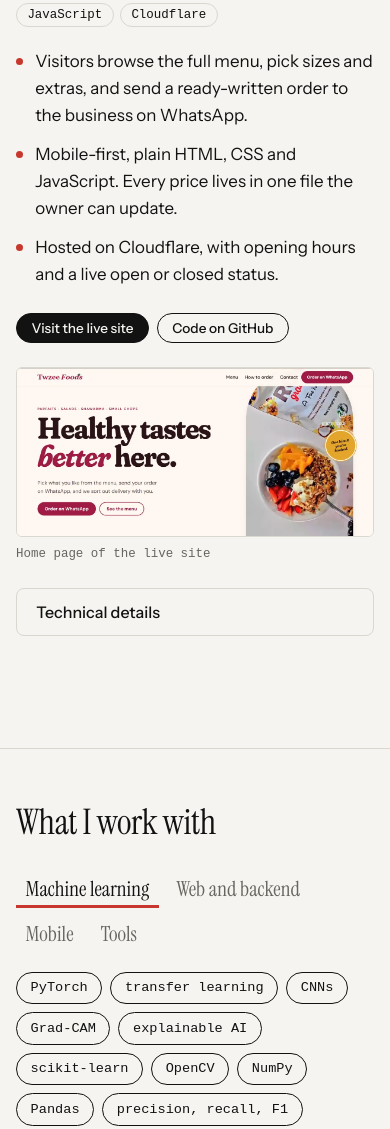
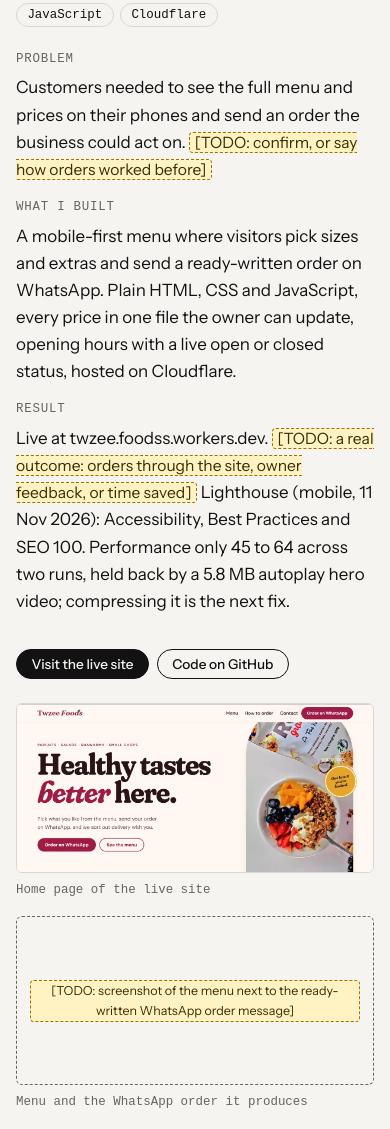
Before and after one commit to Achimdi/portfolio, a plain HTML site: page index.html in a window 390 px wide. Shown: the part 9434-10563 px from the top of the page. Drawn offline with Linux system fonts and the light colour scheme; animation ran at ten frames a second; a web font is replaced by a local one.

Commit message:
Task 5: restructure Twzee Foods as Problem, What I built, Result
- Labelled Problem / What I built / Result list (problem and real outcome
  are TODOs for the owner's facts)
- Measured Lighthouse mobile scores for the live site, reported honestly:
  100/100/100 for Accessibility, Best Practices, SEO; Performance 45-64,
  held back by a 5.8 MB autoplay hero video
- Second screenshot slot for the menu and the WhatsApp order (TODO)
- Lighthouse runs and the causes listed under Technical details

Co-Authored-By: Claude Opus 5.5 <noreply@anthropic.com>

```diff
--- a/index.html
+++ b/index.html
@@ -169,6 +169,12 @@ h5{font:600 1.05rem var(--b);margin:0 0 .7rem}* + h5{margin-top:1.6rem}
 .flow .tl{text-anchor:start;font:11px var(--m)}.flow .hl{fill:var(--hot)}
 .demo{min-height:0}.demo .route{color:#ffb4a8}.demo .hint{color:#9aa5b1;font-size:.9rem}
 .demo .seg button,.demo .ask button{min-height:44px}
+/* refresh: Twzee */
+.pbr{display:grid;grid-template-columns:max-content 1fr;gap:.7rem 1.2rem;margin:0 0 1.5rem}
+.pbr dt{font:.78rem/1.9 var(--m);text-transform:uppercase;letter-spacing:.06em;color:var(--mid)}.pbr dd{margin:0}
+.pair{display:grid;grid-template-columns:1fr 1fr;gap:1rem}
+.slot{aspect-ratio:1200/567;border:1px dashed var(--mid);border-radius:6px;display:grid;place-items:center;padding:.8rem;text-align:center;font-size:.85rem}
+@media(max-width:700px){.pbr{grid-template-columns:1fr;gap:.2rem}.pbr dd{margin-bottom:.6rem}.pair{grid-template-columns:1fr}}
 </style></head><body>
 <div id="pre" role="dialog" aria-label="Intro"><h2 id="pn" aria-label="Chimdiume Azie"></h2><button id="skip">Skip intro</button></div>
 <nav><a class="brand" id="brand" href="#top" aria-label="Chimdiume Azie, home">Chimdiume Azie</a>
@@ -354,16 +360,22 @@ h5{font:600 1.05rem var(--b);margin:0 0 .7rem}* + h5{margin-top:1.6rem}
 <h3 class="pt" id="twzee-h">Twzee Foods</h3>
 <p class="out">A live menu and WhatsApp ordering website for a Nigerian healthy-food business.</p>
 <ul class="tags" aria-label="Role and stack"><li class="role">Designer and developer</li><li>HTML</li><li>CSS</li><li>JavaScript</li><li>Cloudflare</li></ul>
-<ul class="facts">
-<li>Visitors browse the full menu, pick sizes and extras, and send a ready-written order to the business on WhatsApp.</li>
-<li>Mobile-first, plain HTML, CSS and JavaScript. Every price lives in one file the owner can update.</li>
-<li>Hosted on Cloudflare, with opening hours and a live open or closed status.</li>
-</ul>
+<dl class="pbr">
+<dt>Problem</dt><dd>Customers needed to see the full menu and prices on their phones and send an order the business could act on. <span class="todo">[TODO: confirm, or say how orders worked before]</span></dd>
+<dt>What I built</dt><dd>A mobile-first menu where visitors pick sizes and extras and send a ready-written order on WhatsApp. Plain HTML, CSS and JavaScript, every price in one file the owner can update, opening hours with a live open or closed status, hosted on Cloudflare.</dd>
+<dt>Result</dt><dd>Live at twzee.foodss.workers.dev. <span class="todo">[TODO: a real outcome: orders through the site, owner feedback, or time saved]</span> Lighthouse (mobile, 11 Nov 2026): Accessibility, Best Practices and SEO 100. Performance only 45 to 64 across two runs, held back by a 5.8 MB autoplay hero video; compressing it is the next fix.</dd>
+</dl>
 <p class="links"><a class="btn solid" href="https://twzee.foodss.workers.dev/" target="_blank" rel="noopener">Visit the live site</a><a class="btn" href="https://github.com/Achimdi/twzee" target="_blank" rel="noopener">Code on GitHub</a></p>
 </div>
-<figure class="cvis"><a class="zoom" href="assets/img/twzee-home.webp"><img src="assets/img/twzee-home.webp" width="1200" height="567" loading="lazy" alt="Twzee Foods home page: the headline Healthy tastes better here, with menu and WhatsApp order buttons."></a><figcaption>Home page of the live site</figcaption></figure>
+<div class="cvis pair">
+<figure><a class="zoom" href="assets/img/twzee-home.webp"><img src="assets/img/twzee-home.webp" width="1200" height="567" loading="lazy" alt="Twzee Foods home page: the headline Healthy tastes better here, with menu and WhatsApp order buttons."></a><figcaption>Home page of the live site</figcaption></figure>
+<figure><div class="slot"><span class="todo">[TODO: screenshot of the menu next to the ready-written WhatsApp order message]</span></div><figcaption>Menu and the WhatsApp order it produces</figcaption></figure>
+</div>
 </div>
 <details class="tech"><summary>Technical details</summary><div>
+<table><caption>Lighthouse 12.8, mobile, live site, 11 Nov 2026</caption><thead><tr><th scope="col">Category</th><th scope="col">Run 1</th><th scope="col">Run 2</th></tr></thead><tbody>
+<tr><th scope="row">Performance</th><td>64</td><td>45</td></tr><tr><th scope="row">Accessibility</th><td>100</td><td>100</td></tr><tr><th scope="row">Best Practices</th><td>100</td><td>100</td></tr><tr><th scope="row">SEO</th><td>100</td><td>100</td></tr></tbody></table>
+<p>The largest paint is the autoplay hero video (5.8 MB file). The menu photos are JPEGs of up to 270 KB; converting them to WebP is the other easy win.</p>
 <p class="mono">Stack: HTML, CSS, JavaScript, Git and GitHub, Cloudflare Workers (static assets).</p>
 </div></details>
 </article>
```
